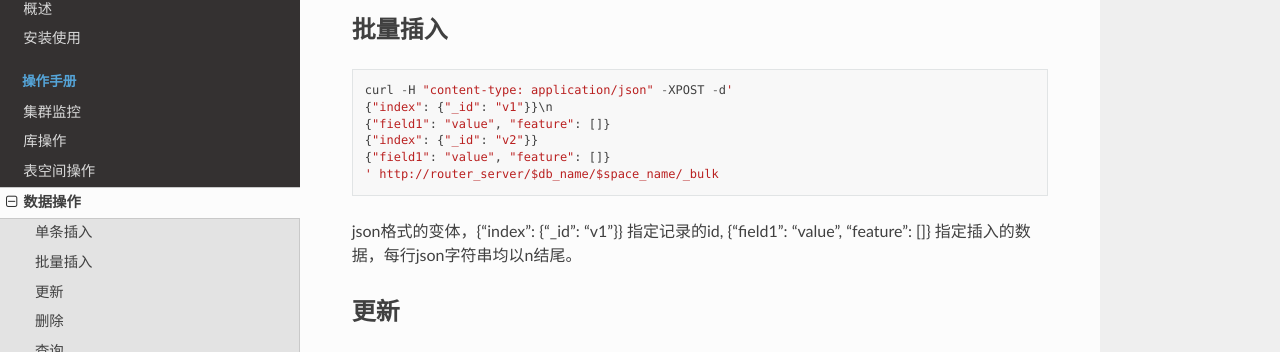
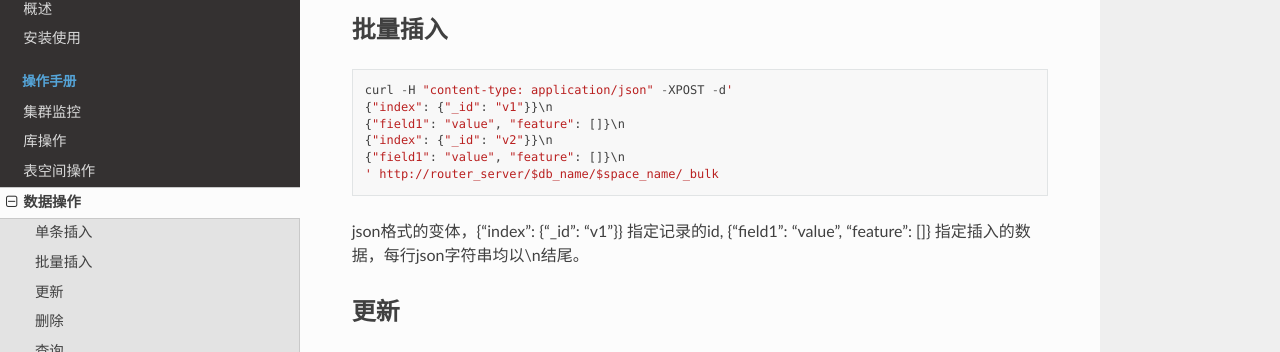
Before and after one commit to nizyun/vs_cn, a Sphinx documentation site: the page built from docs/source/use_op/op_doc.rst, in a window 1280 px wide and 900 px high, scrolled down 1203 px. Shown: the part 143-495 px from the top of the window. Built offline with Sphinx 7.4.7 and the Read the Docs theme 2.0.0, drawn with Linux system fonts in a browser that asks for light colours; pages that are not in the unit, such as notebooks, are missing from menus.

Commit message:
Update op_doc.rst

```diff
--- a/docs/source/use_op/op_doc.rst
+++ b/docs/source/use_op/op_doc.rst
@@ -64,12 +64,12 @@ $id 是插入数据时使用指定的值替换服务端生成的唯一标识，$
 
   curl -H "content-type: application/json" -XPOST -d'
   {"index": {"_id": "v1"}}\n
-  {"field1": "value", "feature": []}
-  {"index": {"_id": "v2"}}
-  {"field1": "value", "feature": []}
+  {"field1": "value", "feature": []}\n
+  {"index": {"_id": "v2"}}\n
+  {"field1": "value", "feature": []}\n
   ' http://router_server/$db_name/$space_name/_bulk
 
-json格式的变体，{"index": {"_id": "v1"}} 指定记录的id, {"field1": "value", "feature": []} 指定插入的数据，每行json字符串均以\n结尾。
+json格式的变体，{"index": {"_id": "v1"}} 指定记录的id, {"field1": "value", "feature": []} 指定插入的数据，每行json字符串均以\\n结尾。
 
 更新
 --------
```
